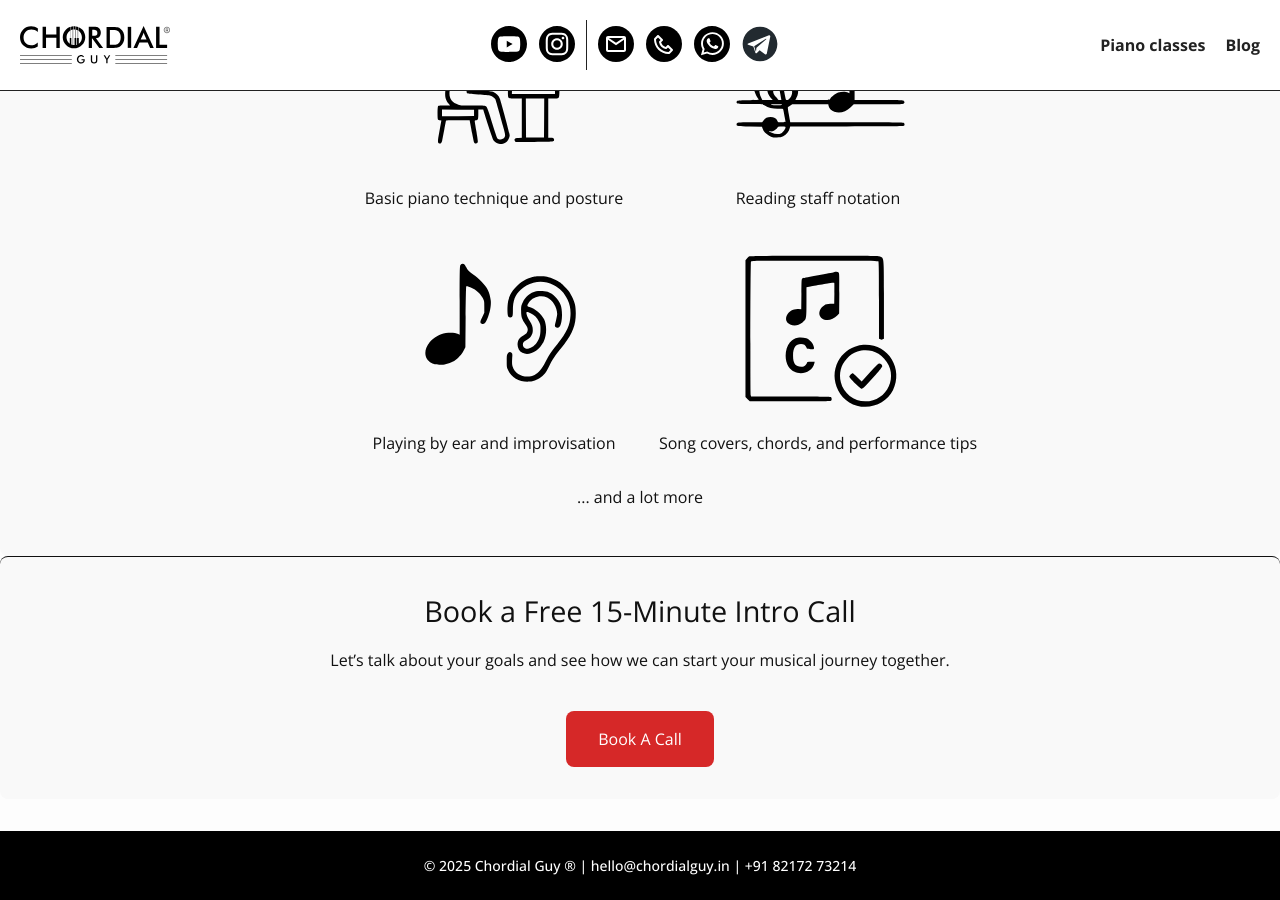
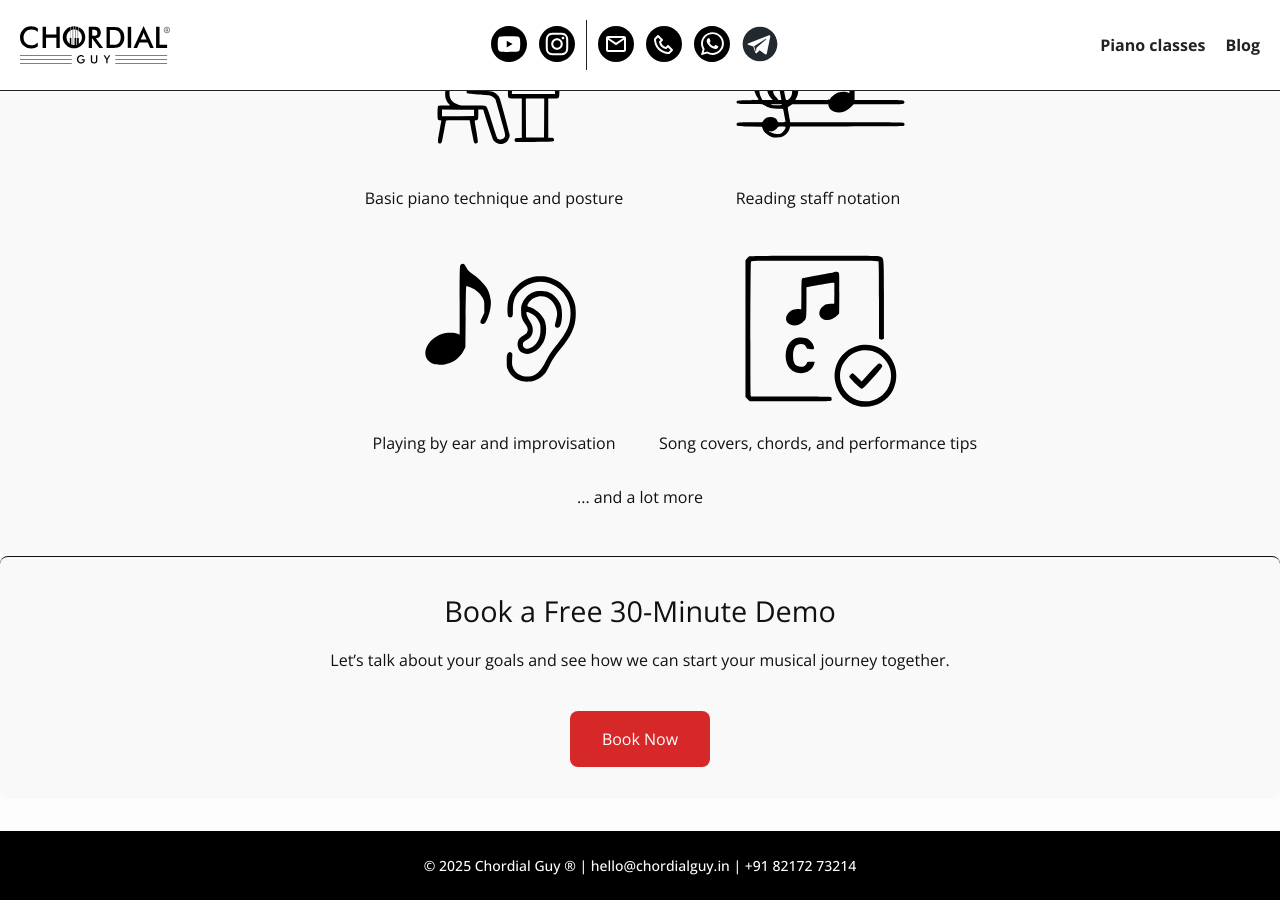
Before and after one commit to chordialguy/chordialguy.github.io, a Jekyll site: the page built from docs/piano-classes.html, in a window 1280 px wide and 900 px high, scrolled down 1182 px. Built offline with Jekyll 4.4.1, drawn with Linux system fonts in a browser that asks for light colours; some of the changed text lies outside the part shown.

Commit message:
Demo instead of call

```diff
--- a/docs/piano-classes.html
+++ b/docs/piano-classes.html
@@ -11,7 +11,7 @@ noFooter: false
     <div class="wrapper">
         <h1>Learn Piano with Chordial Guy</h1>
         <p>Discover the joy of playing piano, tailored to your unique musical journey.</p>
-        <a target="_blank" href="{{ site.book_intro_call_link }}" class="cta-button">Book A Free Intro Call</a>
+        <a target="_blank" href="{{ site.book_intro_call_link }}" class="cta-button">Book A Free Demo</a>
       </div>
   </section>
 
@@ -84,9 +84,9 @@ noFooter: false
 
   <section class="piano-class-section book-call">
     <div class="wrapper">
-        <h3>Book a Free 15-Minute Intro Call</h3>
+        <h3>Book a Free 30-Minute Demo</h3>
         <p>Let’s talk about your goals and see how we can start your musical journey together.</p>
-        <a target="_blank" href="{{ site.book_intro_call_link }}" class="cta-button">Book A Call</a>
+        <a target="_blank" href="{{ site.book_intro_call_link }}" class="cta-button">Book Now</a>
     </div>
   </section>
 
```
Also changed, not shown: docs/assets/post-images/learn.webp.
